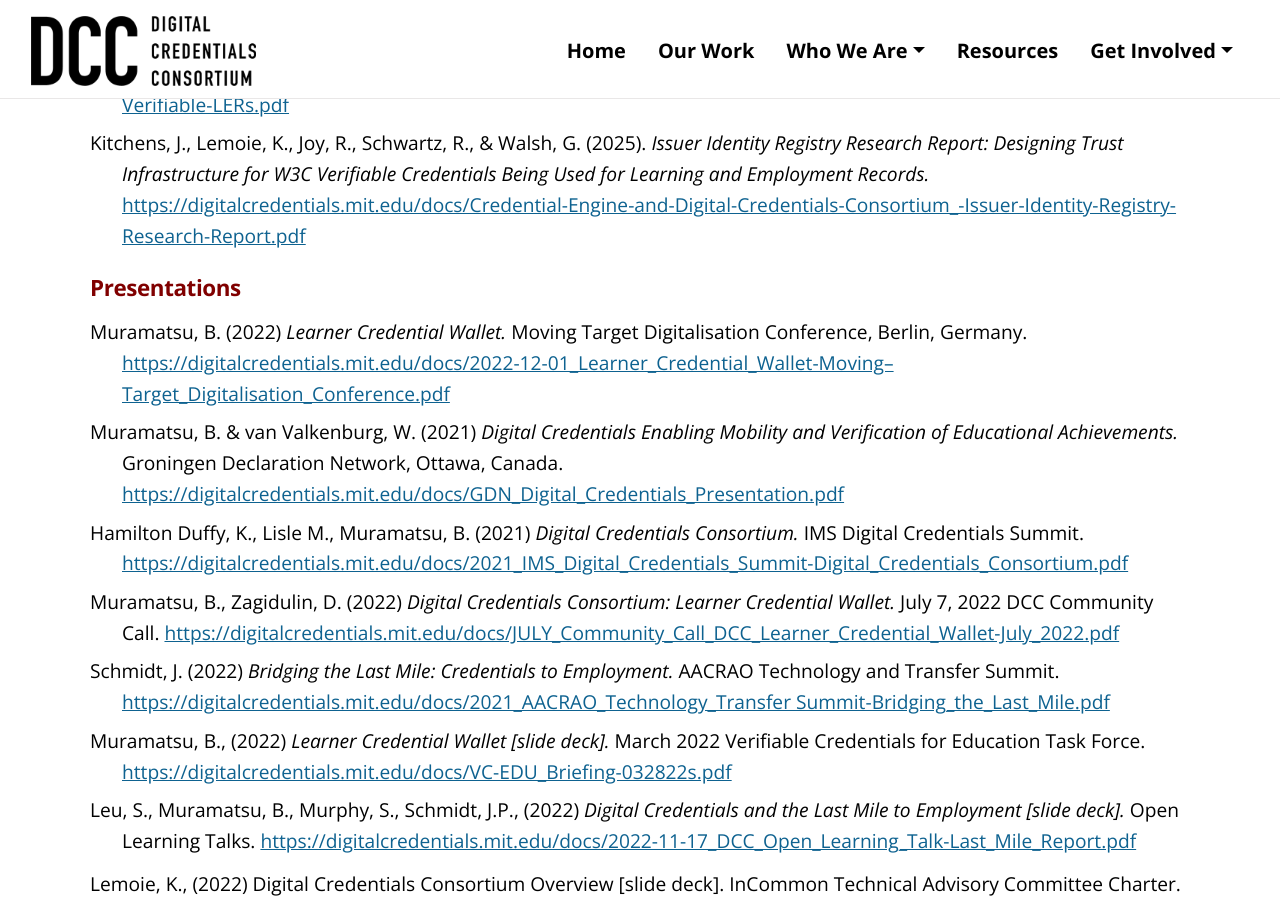
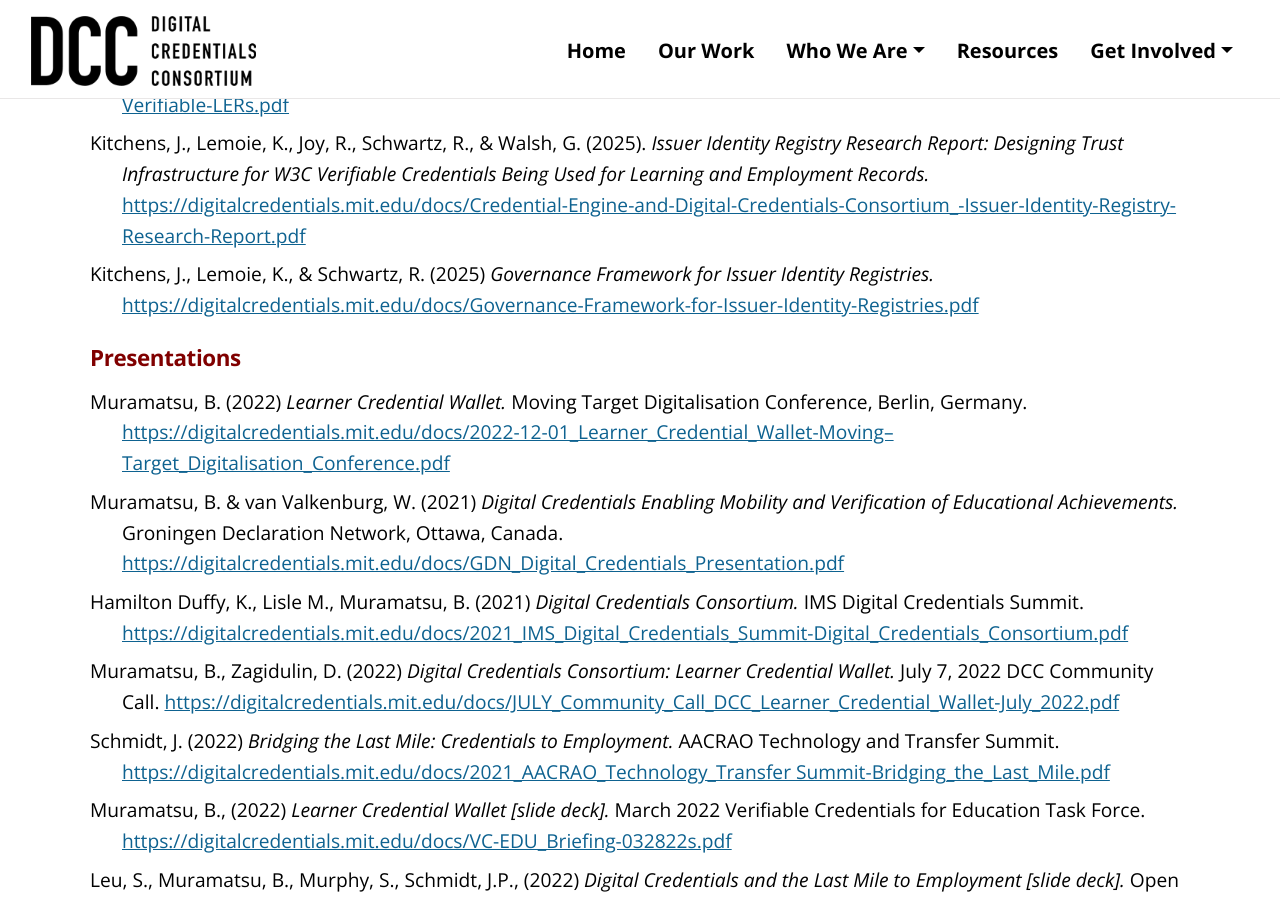
Before and after one commit to digitalcredentials/dcc-website, a Jekyll site: the page built from resources.md, in a window 1280 px wide and 900 px high, scrolled down 612 px. Built offline with Jekyll 4.4.1, drawn with Linux system fonts in a browser that asks for light colours.

Commit message:
Update resources.md

```diff
--- a/resources.md
+++ b/resources.md
@@ -11,6 +11,7 @@
 * Schmidt, J.P., Muramatsu, B., Walsh, G., & Zagidulin D. (2022) *Open Source Student Wallet Final Report.* [{{ site.url | prepend: site.baseurl }}/docs/Open%20Source%20Student%20Wallet%20Final%20Report%20-%20Public%20Web%20Version.pdf]({{ site.baseurl }}/docs/Open%20Source%20Student%20Wallet%20Final%20Report%20-%20Public%20Web%20Version.pdf)
 * Lemoie, K., Schmidt, J., & Muramatsu, B. (2023). *Making Sense of the Key Data Standards for Verifiable LERs* [Whitepaper]. Digital Credentials Consortium. [{{ site.url | prepend: site.baseurl }}/docs/DCC-Making-Sense-of-Key-Data-Standards-for-Verifiable-LERs.pdf]({{ site.baseurl }}/docs/DCC-Making-Sense-of-Key-Data-Standards-for-Verifiable-LERs.pdf)
 * Kitchens, J., Lemoie, K., Joy, R., Schwartz, R., & Walsh, G. (2025). *Issuer Identity Registry Research Report: Designing Trust Infrastructure for W3C Verifiable Credentials Being Used for Learning and Employment Records.* [{{ site.url | prepend: site.baseurl }}/docs/Credential-Engine-and-Digital-Credentials-Consortium_-Issuer-Identity-Registry-Research-Report.pdf]({{ site.baseurl }}/docs/Credential-Engine-and-Digital-Credentials-Consortium_-Issuer-Identity-Registry-Research-Report.pdf)
+* Kitchens, J., Lemoie, K., & Schwartz, R. (2025) *Governance Framework for Issuer Identity Registries.* [{{ site.url | prepend: site.baseurl }}/docs/Governance-Framework-for-Issuer-Identity-Registries.pdf]({{ site.url | prepend: site.baseurl }}/docs/Governance-Framework-for-Issuer-Identity-Registries.pdf.)
 
 
 ## Presentations
```
